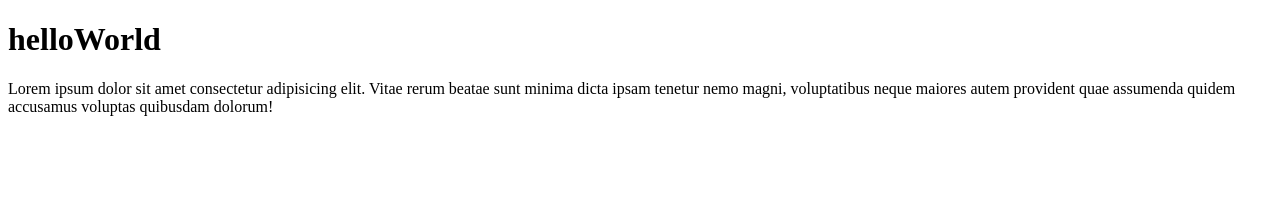
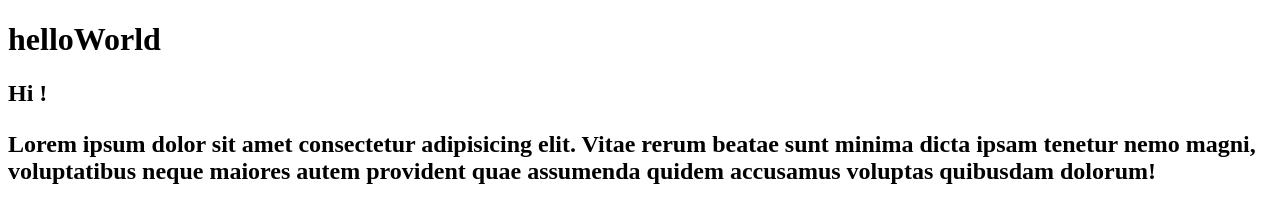
Before and after one commit to lauraglutron/helloWorld, a plain HTML site: page index.html in a window 1280 px wide. Drawn offline with Linux system fonts and the light colour scheme.

Commit message:
Adding a h2

```diff
--- a/index.html
+++ b/index.html
@@ -6,6 +6,7 @@
 </head>
 <body>
     <h1>helloWorld</h1>
+    <h2>Hi !<h/h2>
     <p>Lorem ipsum dolor sit amet consectetur adipisicing elit. Vitae rerum beatae sunt minima dicta ipsam tenetur nemo magni, voluptatibus neque maiores autem provident quae assumenda quidem accusamus voluptas quibusdam dolorum!</p>
 </body>
 </html>
```
